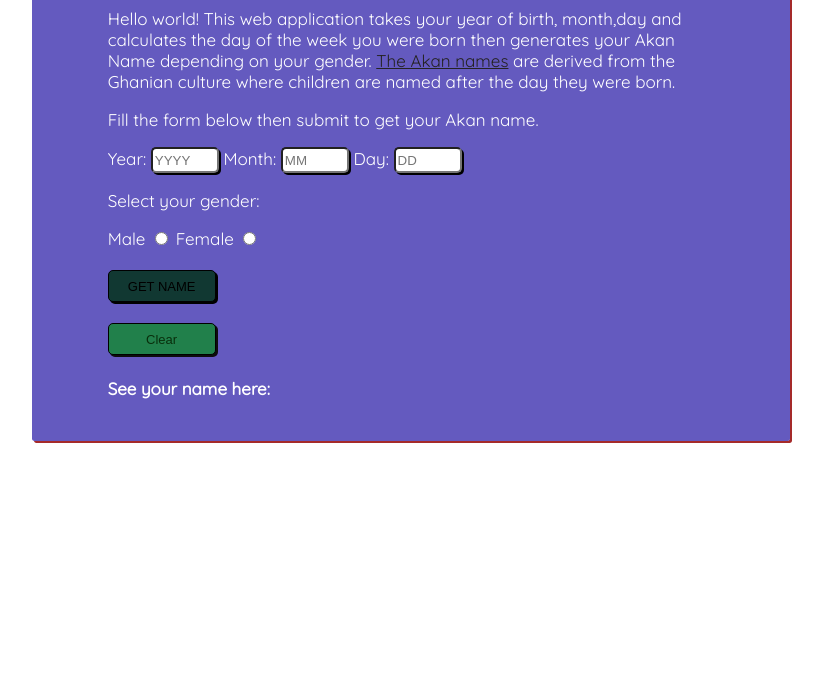
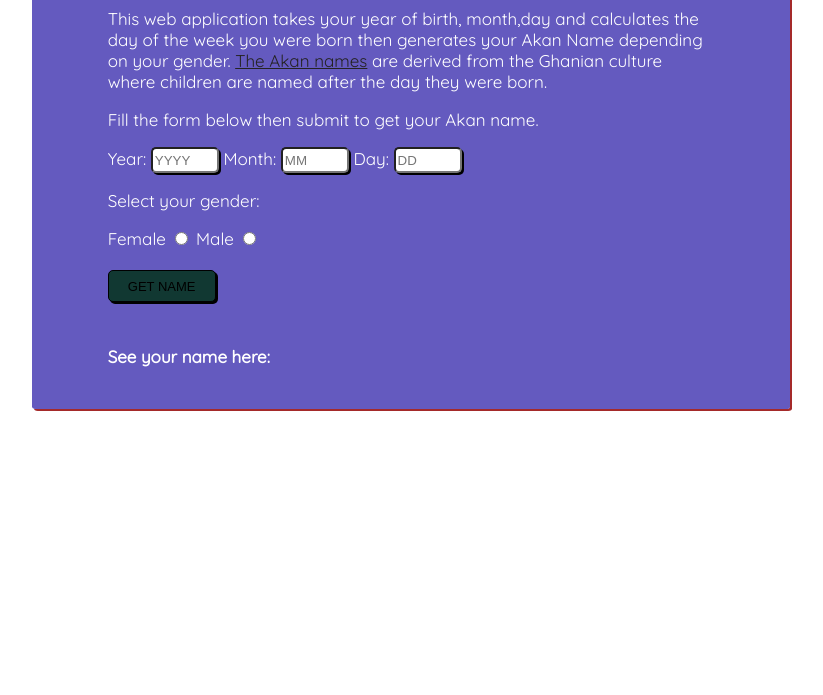
Before and after one commit to Poopiyo/namegenerator-week2, a plain HTML site: page index.html in a window 1280 px wide. Shown: the part 105-800 px from the top of the page, without its empty margins (229-1052 px from the left). Drawn offline with Linux system fonts and the light colour scheme.

Commit message:
Akan name

```diff
--- a/index.html
+++ b/index.html
@@ -3,7 +3,7 @@
 
 <head>
     <meta charset="utf-8">
-    <title>Akan name Generator</title>
+    <title>Akan name Calculator</title>
     <link rel="stylesheet" href="css/style.css" media="all">
     <link href="https://fonts.googleapis.com/css?family=Quicksand&display=swap" rel="stylesheet">
     <link rel="icon" href="images/ghana.jpg" type="img/jpg">
@@ -13,8 +13,7 @@
     <div class="content">
         <div class="container">
             <h1>Akan Name Calculator,Ghana!</h1>
-            <p>Hello world! This web application takes your year of birth, month,day and calculates the day of the week you were born then generates your Akan Name depending on your gender. <a class="research" href="https://en.wikipedia.org/wiki/Akan_names"
-                    target="_blank">The Akan names</a> are derived from the Ghanian culture where children are named after the day they were born. </p>
+            <p>This web application takes your year of birth, month,day and calculates the day of the week you were born then generates your Akan Name depending on your gender. <a class="research" href="https://en.wikipedia.org/wiki/Akan_names" target="_blank">The Akan names</a>                are derived from the Ghanian culture where children are named after the day they were born. </p>
             <p>Fill the form below then submit to get your Akan name.</p>
             <form class="myform" onsubmit="return getAkanName()">
                 <label for="year-of-birth">
@@ -32,18 +31,17 @@
                 <br>
                 <label for="gender">
             <p>Select your gender: </p>
+
+            Female
+            <input id="female-input" type="radio" name="gender" value="female" required>
             Male
             <input id="male-input" type="radio" name="gender" value="male" required>
-            Female
-            <input id="female-input" type="radio" name="gender" value="female" required>
+
 
           </label>
                 <br><br>
                 <input id="get-name" type="submit" name="" value="GET NAME">
                 <br><br>
-            </form>
-            <form onsubmit="return clearInput()">
-                <input class="clear" type="submit" value="Clear">
             </form>
 
 
```
